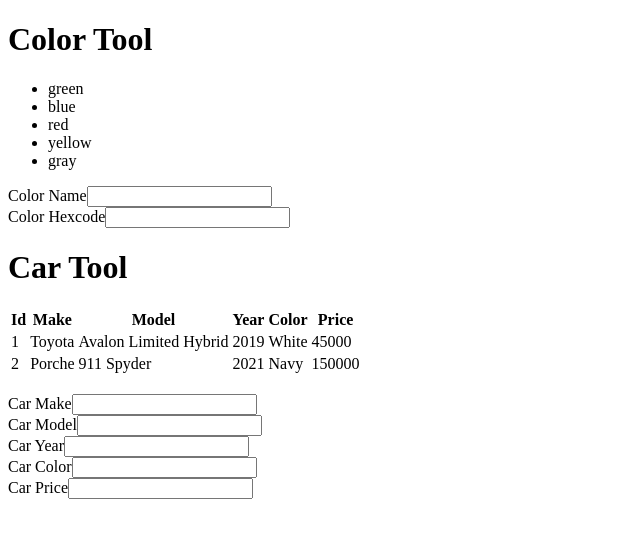
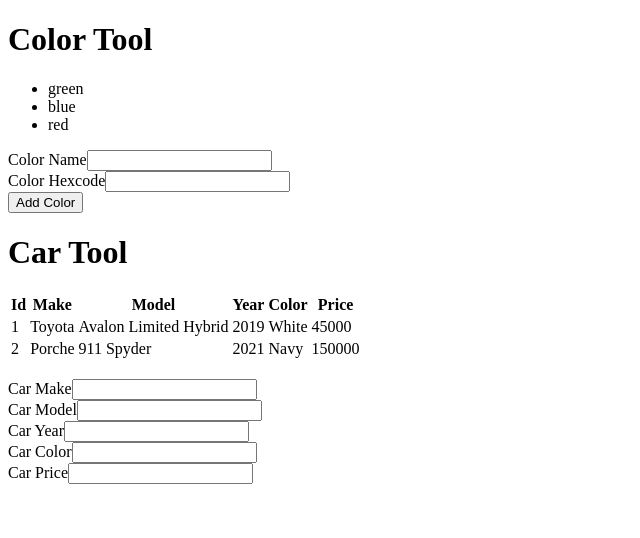
Before and after one commit to tspauld98/demo-app, a React (Create React App) app: page / in a window 1280 px wide. Shown: the top 538 px of the page, without its empty margins (0-640 px from the left). Built offline with nearby package versions, Linux system fonts and the light colour scheme.

Commit message:
Converted ColorTool to properly update state

```diff
--- a/src/components/ColorTool.js
+++ b/src/components/ColorTool.js
@@ -1,6 +1,8 @@
 import { useState } from "react";
 
-export const ColorTool = ({ colors }) => {
+export const ColorTool = ({ colors: initialColors }) => {
+
+  const [ colors, setColors ] = useState([ ...initialColors ]);
 
   const [ colorForm, setColorForm ] = useState({
     colorName: '',
@@ -10,9 +12,24 @@ export const ColorTool = ({ colors }) => {
   const change = (e) => {
     setColorForm({
       ...colorForm,
-      [ e.target.name ]: e.target.value,
+      [e.target.name]: e.target.value,
     });
   };
+
+  const addColor = () => {
+    setColors([
+      ...colors,
+      {
+        ...colorForm,
+        id: Math.max(...colors.map((c) => c.id)) + 1,
+      },
+    ]);
+
+    setColorForm({
+      colorName: "",
+      colorHexcode: "",
+    });
+  }
 
   console.log(colorForm);
 
@@ -21,7 +38,7 @@ export const ColorTool = ({ colors }) => {
       <header>
         <h1>Color Tool</h1>
       </header>
-      <ul>{colors.map(color => <li key={color.id}>{color.name}</li>)}</ul>
+      <ul>{colors.map(color => <li key={color.id}>{color.colorName}</li>)}</ul>
       <form>
         <div>
           <label htmlFor="color-name-input">Color Name</label>
@@ -31,6 +48,7 @@ export const ColorTool = ({ colors }) => {
           <label htmlFor="color-hexcode-input">Color Hexcode</label>
           <input type="text" id="color-hexcode-input" value={colorForm.colorHexcode} onChange={change} name="colorHexcode" />
         </div>
+        <button type="button" onClick={addColor}>Add Color</button>
       </form>
     </>
   );
--- a/src/index.js
+++ b/src/index.js
@@ -6,11 +6,9 @@ import { ColorTool } from './components/ColorTool';
 import { CarTool } from './components/CarTool';
 
 const colorList = [
-  { id: 1, name: "green" },
-  { id: 2, name: "blue" },
-  { id: 3, name: "red" },
-  { id: 4, name: "yellow" },
-  { id: 5, name: "gray" },
+  { id: 1, colorName: "green" },
+  { id: 2, colorName: "blue" },
+  { id: 3, colorName: "red" },
 ];
 
 const carList = [
```
